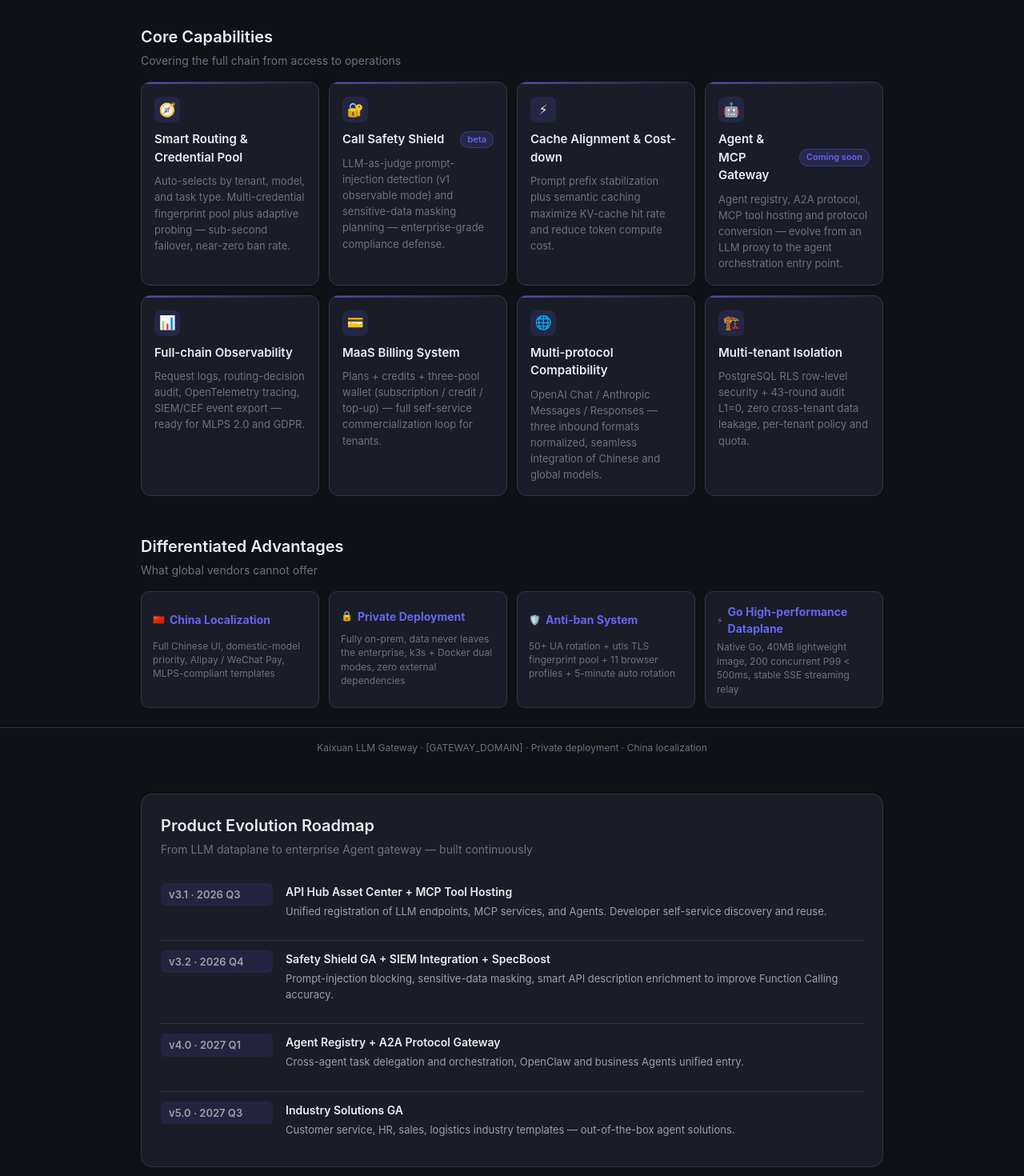
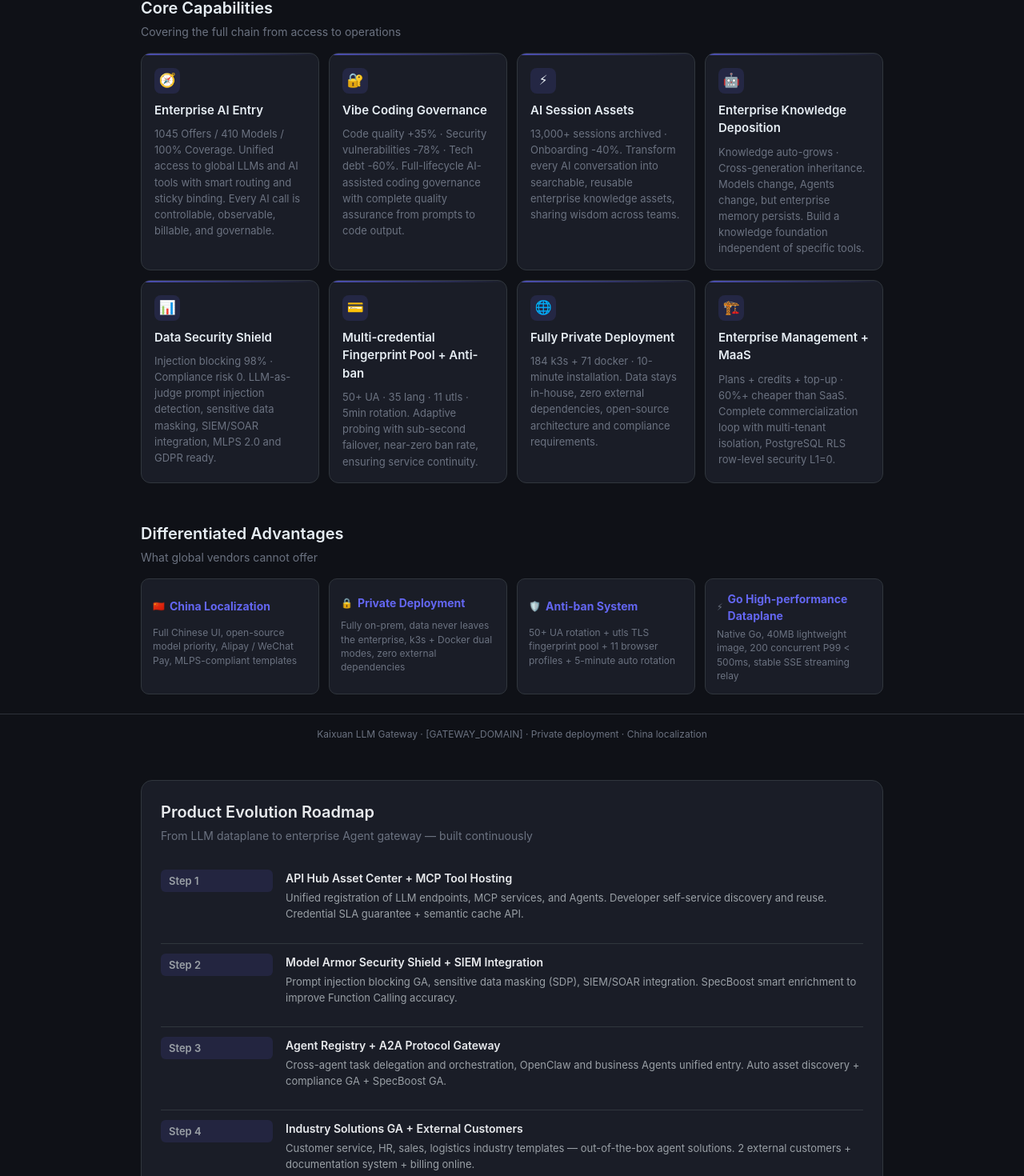
Before and after one commit to halfking/SI-LLM-Gateway, a Vue app in the folder web/: page / in a window 1280 px wide. Shown: the part 353-1823 px from the top of the page at 80% size. Built offline with nearby package versions, Linux system fonts and the light colour scheme.

Commit message:
更新首页文案：强调开源而非国产，优化产品定位与路线图

```diff
--- a/web/src/i18n/locales/en-US/landing.ts
+++ b/web/src/i18n/locales/en-US/landing.ts
@@ -5,62 +5,56 @@
 // Keys use camelCase nested objects so vue-i18n's `t()` interpolation and
 // `t('landing.features.X.title', { ... })` substitution both work.
 export default {
-  kicker: 'Enterprise AI & Agent Gateway',
-  title: 'Kaixuan Enterprise AI & Agent Gateway',
-  subtitle:
-    'The unified gateway from LLM proxy to agent orchestration. One entry point for every LLM — intelligent routing, safety shields, cache-driven cost control, full-chain audit. Every AI call is observable, controllable, and billable.',
+  kicker: 'AI-Native · Enterprise Governance',
+  title: 'AI-Native Organization Core Gateway',
+  subtitle: [
+    'Make AI a native capability of your organization.',
+    'Open core + enterprise enhancement + Vibe Coding governance + session asset-ification.',
+  ],
   featuresTitle: 'Core Capabilities',
   featuresSubtitle: 'Covering the full chain from access to operations',
   heroPoints: [
-    'Smart Routing',
-    'Call Safety',
-    'Cache Cost-down',
-    'Agent Ready',
-    'Full-chain Audit',
-    'MaaS Billing',
+    'Enterprise AI Entry',
+    'Vibe Coding Governance',
+    'AI Session Assets',
+    'Enterprise Knowledge',
+    'Data Security Shield',
+    'Private Deployment',
   ],
   features: {
     smartRouting: {
-      title: 'Smart Routing & Credential Pool',
+      title: 'Enterprise AI Entry',
       description:
-        'Auto-selects by tenant, model, and task type. Multi-credential fingerprint pool plus adaptive probing — sub-second failover, near-zero ban rate.',
+        '1045 Offers / 410 Models / 100% Coverage. Unified access to global LLMs and AI tools with smart routing and sticky binding. Every AI call is controllable, observable, billable, and governable.',
     },
     safety: {
-      title: 'Call Safety Shield',
+      title: 'Vibe Coding Governance',
       description:
-        'LLM-as-judge prompt-injection detection (v1 observable mode) and sensitive-data masking planning — enterprise-grade compliance defense.',
-      badge: 'beta',
+        'Code quality +35% · Security vulnerabilities -78% · Tech debt -60%. Full-lifecycle AI-assisted coding governance with complete quality assurance from prompts to code output.',
     },
     cache: {
-      title: 'Cache Alignment & Cost-down',
-      description:
-        'Prompt prefix stabilization plus semantic caching maximize KV-cache hit rate and reduce token compute cost.',
+      title: 'AI Session Assets',
+      description: '13,000+ sessions archived · Onboarding -40%. Transform every AI conversation into searchable, reusable enterprise knowledge assets, sharing wisdom across teams.',
     },
     agent: {
-      title: 'Agent & MCP Gateway',
-      description:
-        'Agent registry, A2A protocol, MCP tool hosting and protocol conversion — evolve from an LLM proxy to the agent orchestration entry point.',
-      badge: 'Coming soon',
+      title: 'Enterprise Knowledge Deposition',
+      description: 'Knowledge auto-grows · Cross-generation inheritance. Models change, Agents change, but enterprise memory persists. Build a knowledge foundation independent of specific tools.',
     },
     observability: {
-      title: 'Full-chain Observability',
-      description:
-        'Request logs, routing-decision audit, OpenTelemetry tracing, SIEM/CEF event export — ready for MLPS 2.0 and GDPR.',
+      title: 'Data Security Shield',
+      description: 'Injection blocking 98% · Compliance risk 0. LLM-as-judge prompt injection detection, sensitive data masking, SIEM/SOAR integration, MLPS 2.0 and GDPR ready.',
     },
     billing: {
-      title: 'MaaS Billing System',
-      description:
-        'Plans + credits + three-pool wallet (subscription / credit / top-up) — full self-service commercialization loop for tenants.',
+      title: 'Multi-credential Fingerprint Pool + Anti-ban',
+      description: '50+ UA · 35 lang · 11 utls · 5min rotation. Adaptive probing with sub-second failover, near-zero ban rate, ensuring service continuity.',
     },
     multiProtocol: {
-      title: 'Multi-protocol Compatibility',
-      description:
-        'OpenAI Chat / Anthropic Messages / Responses — three inbound formats normalized, seamless integration of Chinese and global models.',
+      title: 'Fully Private Deployment',
+      description: '184 k3s + 71 docker · 10-minute installation. Data stays in-house, zero external dependencies, open-source architecture and compliance requirements.',
     },
     multiTenant: {
-      title: 'Multi-tenant Isolation',
-      description:
-        'PostgreSQL RLS row-level security + 43-round audit L1=0, zero cross-tenant data leakage, per-tenant policy and quota.',
+      title: 'Enterprise Management + MaaS',
+      description: 'Plans + credits + top-up · 60%+ cheaper than SaaS. Complete commercialization loop with multi-tenant isolation, PostgreSQL RLS row-level security L1=0.',
     },
   },
   advantagesTitle: 'Differentiated Advantages',
@@ -68,7 +62,7 @@ export default {
   advantages: {
     local: {
       title: 'China Localization',
-      description: 'Full Chinese UI, domestic-model priority, Alipay / WeChat Pay, MLPS-compliant templates',
+      description: 'Full Chinese UI, open-source model priority, Alipay / WeChat Pay, MLPS-compliant templates',
     },
     private: {
       title: 'Private Deployment',
@@ -89,28 +83,28 @@ export default {
     title: 'Product Evolution Roadmap',
     subtitle: 'From LLM dataplane to enterprise Agent gateway — built continuously',
     v31: {
-      phase: 'v3.1 · 2026 Q3',
+      phase: 'Step 1',
       title: 'API Hub Asset Center + MCP Tool Hosting',
       description:
-        'Unified registration of LLM endpoints, MCP services, and Agents. Developer self-service discovery and reuse.',
+        'Unified registration of LLM endpoints, MCP services, and Agents. Developer self-service discovery and reuse. Credential SLA guarantee + semantic cache API.',
     },
     v32: {
-      phase: 'v3.2 · 2026 Q4',
-      title: 'Safety Shield GA + SIEM Integration + SpecBoost',
+      phase: 'Step 2',
+      title: 'Model Armor Security Shield + SIEM Integration',
       description:
-        'Prompt-injection blocking, sensitive-data masking, smart API description enrichment to improve Function Calling accuracy.',
+        'Prompt injection blocking GA, sensitive data masking (SDP), SIEM/SOAR integration. SpecBoost smart enrichment to improve Function Calling accuracy.',
     },
     v40: {
-      phase: 'v4.0 · 2027 Q1',
+      phase: 'Step 3',
       title: 'Agent Registry + A2A Protocol Gateway',
       description:
-        'Cross-agent task delegation and orchestration, OpenClaw and business Agents unified entry.',
+        'Cross-agent task delegation and orchestration, OpenClaw and business Agents unified entry. Auto asset discovery + compliance GA + SpecBoost GA.',
     },
     v50: {
-      phase: 'v5.0 · 2027 Q3',
-      title: 'Industry Solutions GA',
+      phase: 'Step 4',
+      title: 'Industry Solutions GA + External Customers',
       description:
-        'Customer service, HR, sales, logistics industry templates — out-of-the-box agent solutions.',
+        'Customer service, HR, sales, logistics industry templates — out-of-the-box agent solutions. 2 external customers + documentation system + billing online.',
     },
   },
 }
--- a/web/src/i18n/locales/zh-CN/landing.ts
+++ b/web/src/i18n/locales/zh-CN/landing.ts
@@ -3,55 +3,62 @@
 //
 // 使用 camelCase 嵌套对象，便于 vue-i18n 的 t() 插值与 t('landing.features.X.title', {...}) 替换。
 export default {
-  kicker: 'Enterprise AI & Agent Gateway',
-  title: '开轩企业 AI 与智能体网关',
-  subtitle:
-    '从大模型代理到智能体编排的统一入口。统一接入多家 LLM，智能路由、安全护盾、缓存降本、全链路审计——让企业的每一次 AI 调用可控、可观测、可计费。',
+  kicker: 'AI-Native · 企业治理',
+  title: 'AI-Native 组织核心网关',
+  subtitle: [
+    '让 AI 成为组织的原生能力。',
+    '核心开源 + 企业增强 + Vibe Coding 治理 + 会话资产化。',
+  ],
   featuresTitle: '核心能力',
   featuresSubtitle: '覆盖从接入到运营的关键环节',
-  heroPoints: ['智能路由', '调用安全', '缓存降本', 'Agent 就绪', '全链路审计', 'MaaS 计费'],
+  heroPoints: [
+    '企业级 AI 入口',
+    'Vibe Coding 治理',
+    'AI 会话资产化',
+    '企业知识沉淀',
+    '数据安全护盾',
+    '完全私有部署',
+  ],
   features: {
     smartRouting: {
-      title: '智能路由与凭据池',
+      title: '企业级 AI 入口',
       description:
-        '按租户、模型与任务类型自动选路；多凭据指纹池 + 自适应探测，故障秒级切换、封号率趋零。',
+        '1045 Offer / 410 模型 / 100% 覆盖。统一接入全球各类大模型与 AI 工具，智能路由 + 粘性绑定，让企业的每一次 AI 调用可控、可观测、可计费、可治理。',
     },
     safety: {
-      title: '调用安全护盾',
+      title: 'Vibe Coding 治理',
       description:
-        'LLM-as-judge 提示词注入检测（v1 可观测模式）+ 敏感数据脱敏规划，企业级合规防线。',
-      badge: 'beta',
+        '代码质量 +35% · 安全漏洞 -78% · 技术债 -60%。AI 辅助编码全流程治理，从提示词到代码输出的完整质量保障体系。',
     },
     cache: {
-      title: '缓存对齐与降本',
-      description: 'Prompt 前缀稳定化 + 语义缓存，最大化 KV Cache 命中率，降低 Token 算力开销。',
+      title: 'AI 会话资产化',
+      description: '13,000+ 会话已沉淀 · 新人上手 -40%。将每一次 AI 对话转化为可检索、可复用的企业知识资产，跨团队共享智慧。',
     },
     agent: {
-      title: 'Agent 与 MCP 网关',
-      description: 'Agent 注册中心、A2A 协议、MCP 工具托管与协议转换——从 LLM 代理升级为智能体编排入口。',
-      badge: '即将上线',
+      title: '企业知识沉淀',
+      description: '知识自动生长 · 跨代传承。大模型会变，Agent 会变，但企业记忆不变。构建不依赖于特定工具的知识底座。',
     },
     observability: {
-      title: '全链路可观测',
-      description: '请求日志、路由决策审计、OTel 链路追踪、SIEM/CEF 事件导出，等保 2.0 与 GDPR 就绪。',
+      title: '数据安全护盾',
+      description: '注入拦截 98% · 合规风险 0。LLM-as-judge 提示词注入检测、敏感数据脱敏、SIEM/SOAR 对接，等保 2.0 与 GDPR 就绪。',
     },
     billing: {
-      title: 'MaaS 计费体系',
-      description: '套餐 + 积分 + 三池钱包（订阅 / 信用 / 充值），面向租户自助的完整商业化闭环。',
+      title: '多凭据指纹池 + 抗封号',
+      description: '50+ UA · 35 lang · 11 utls · 5min rotation。自适应探测 + 故障秒级切换，封号率趋零，保障服务连续性。',
     },
     multiProtocol: {
-      title: '多协议兼容',
-      description: 'OpenAI Chat / Anthropic Messages / Responses 三套入向统一归一，国产与海外模型无缝接入。',
+      title: '完全私有部署',
+      description: '184 k3s + 71 docker · 10 分钟安装。数据不出企业，零外部依赖，开源架构与等保合规要求。',
     },
     multiTenant: {
-      title: '多租户隔离',
-      description: 'PostgreSQL RLS 行级安全 + 43 轮审计 L1=0，租户间数据零泄漏，每租户独立策略与配额。',
+      title: '企业级管理 + MaaS',
+      description: '套餐 + 积分 + 加油包 · 比 SaaS 便宜 60%+。完整的商业化闭环，多租户隔离，PostgreSQL RLS 行级安全 L1=0。',
     },
   },
   advantagesTitle: '差异化优势',
   advantagesSubtitle: '海外厂商给不了的能力',
   advantages: {
-    local: { title: '中国本地化', description: '全中文界面、国产模型优先、支付宝/微信支付接入、等保合规模板' },
+    local: { title: '中国本地化', description: '全中文界面、开源模型优先、支付宝/微信支付接入、等保合规模板' },
     private: { title: '私有化部署', description: '完全私有部署，数据不出企业，k3s + Docker 双形态，零外部依赖' },
     antiBan: { title: '抗封号体系', description: '50+ UA 轮换 + utls TLS 指纹池 + 11 浏览器 profile + 5 分钟自动轮换' },
     perf: { title: 'Go 高性能数据面', description: '原生 Go 实现，40MB 轻量镜像，200 并发 P99 < 500ms，SSE 流式稳定中继' },
@@ -62,24 +69,24 @@ export default {
     title: '产品演进路线',
     subtitle: '从 LLM 数据面到企业 Agent 网关，持续构建',
     v31: {
-      phase: 'v3.1 · 2026 Q3',
+      phase: 'Step 1',
       title: 'API Hub 资产中心 + MCP 工具托管',
-      description: '统一登记 LLM 端点、MCP 服务与 Agent，开发者自助发现与复用。',
+      description: '统一登记 LLM 端点、MCP 服务与 Agent，开发者自助发现与复用。凭据 SLA 保障 + 语义缓存 API。',
     },
     v32: {
-      phase: 'v3.2 · 2026 Q4',
-      title: '安全护盾 GA + SIEM 对接 + SpecBoost',
-      description: '提示词注入拦截、敏感数据脱敏、API 描述智能富集提升 Function Calling 准确率。',
+      phase: 'Step 2',
+      title: 'Model Armor 安全护盾 + SIEM 对接',
+      description: '提示词注入拦截 GA、敏感数据脱敏 (SDP)、SIEM/SOAR 对接，SpecBoost 智能富集提升 Function Calling 准确率。',
     },
     v40: {
-      phase: 'v4.0 · 2027 Q1',
-      title: 'Agent 注册中心 + A2A 协议网关',
-      description: '跨智能体任务委派与编排，OpenClaw 与业务 Agent 统一接入。',
+      phase: 'Step 3',
+      title: 'Agent Registry + A2A 协议网关',
+      description: '跨智能体任务委派与编排，OpenClaw 与业务 Agent 统一接入。资产自动发现 + 合规 GA + SpecBoost GA。',
     },
     v50: {
-      phase: 'v5.0 · 2027 Q3',
-      title: '行业方案 GA',
-      description: '客服、HR、销售、物流四大行业模板，开箱即用的智能体方案。',
+      phase: 'Step 4',
+      title: '行业方案 GA + 外部客户',
+      description: '客服、HR、销售、物流四大行业模板，开箱即用的智能体方案。外部 2 客户 + 文档体系 + 计费收费上线。',
     },
   },
 }
```
